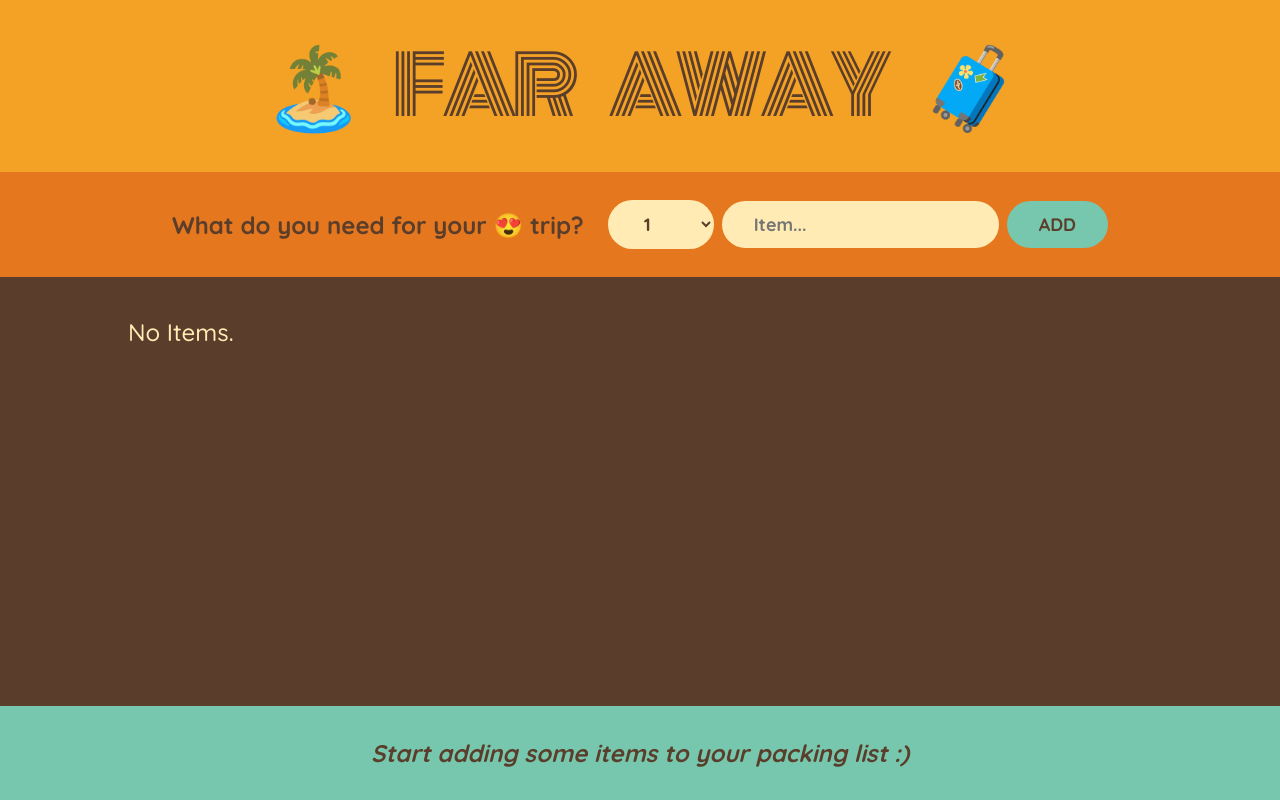
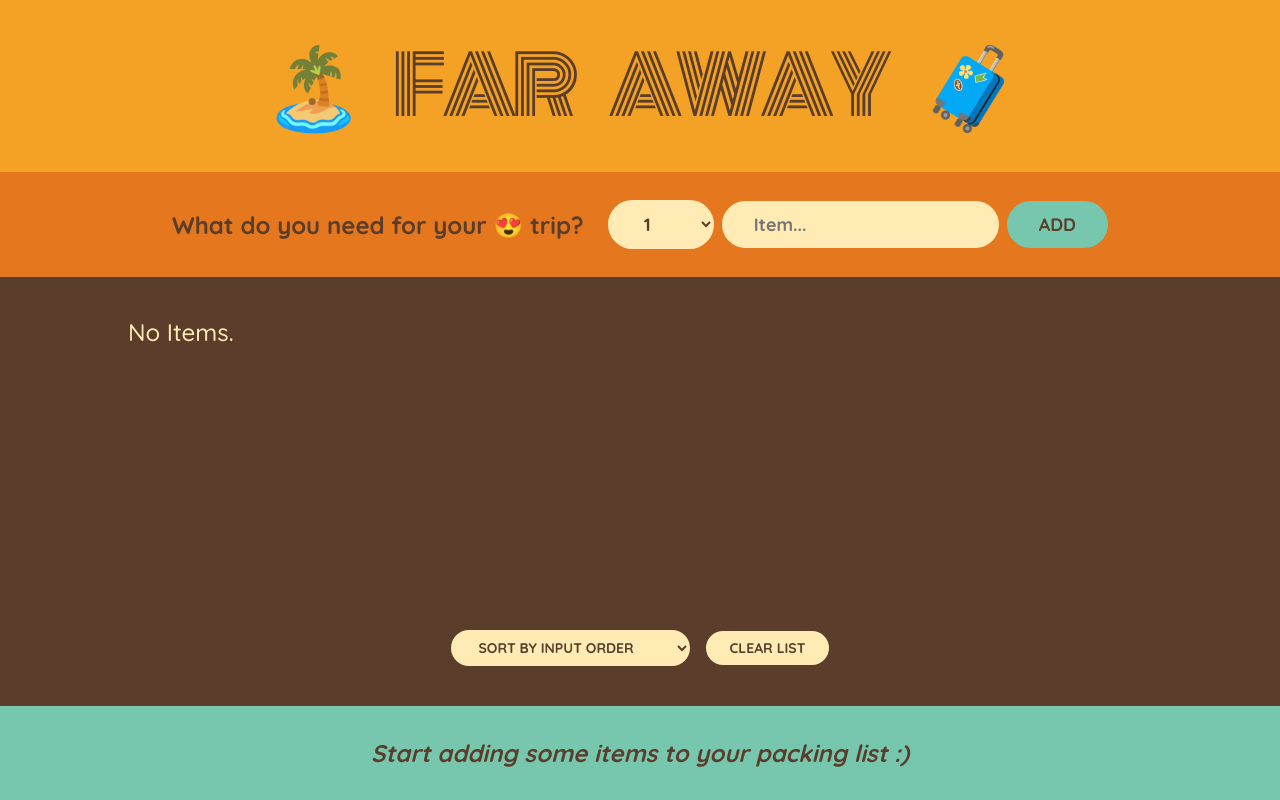
Before and after one commit to nikolamihailov/React-Udemy, a React (Vite) app in the folder 04. Far away project/: page / in a window 1280 px wide. Built offline with nearby package versions, Linux system fonts and the light colour scheme.

Commit message:
section finished

```diff
--- a/04. Far away project/src/App.jsx
+++ b/04. Far away project/src/App.jsx
@@ -32,6 +32,13 @@ function App() {
       )
     );
   };
+
+  const handleClearList = () => {
+    const doesUserWantToDelete = confirm(
+      "Are you sure you want to clear your list?"
+    );
+    if (doesUserWantToDelete) setItems([]);
+  };
   return (
     <div className="app">
       <Logo />
@@ -40,6 +47,7 @@ function App() {
         items={items}
         onDeleteItem={handleDeleteItem}
         onToggleItem={handleToggleItem}
+        onClearList={handleClearList}
       />
       <Stats items={items} />
     </div>
--- a/04. Far away project/src/components/PackingList.jsx
+++ b/04. Far away project/src/components/PackingList.jsx
@@ -1,11 +1,30 @@
+import { useState } from "react";
 import Item from "./Item";
 
-export default function PackingList({ items, onDeleteItem, onToggleItem }) {
+export default function PackingList({
+  items,
+  onDeleteItem,
+  onToggleItem,
+  onClearList,
+}) {
+  const [sortBy, setSortBy] = useState("input");
+
+  let sortedItems;
+  if (sortBy === "input") sortedItems = items;
+  if (sortBy === "description")
+    sortedItems = [...items].sort((a, b) =>
+      a.description.localeCompare(b.description)
+    );
+  if (sortBy === "packed")
+    sortedItems = [...items].sort(
+      (a, b) => Number(b.packed) - Number(a.packed)
+    );
+
   return (
     <div className="list">
       <ul>
-        {items.length > 0 ? (
-          items.map((item) => {
+        {sortedItems.length > 0 ? (
+          sortedItems.map((item) => {
             return (
               <Item
                 {...item}
@@ -19,6 +38,15 @@ export default function PackingList({ items, onDeleteItem, onToggleItem }) {
           <p>No Items.</p>
         )}
       </ul>
+
+      <div className="actions">
+        <select value={sortBy} onChange={(e) => setSortBy(e.target.value)}>
+          <option value="input">Sort by input order</option>
+          <option value="description">Sort by description</option>
+          <option value="packed">Sort by packed status</option>
+        </select>
+        <button onClick={onClearList}>Clear list</button>
+      </div>
     </div>
   );
 }
```
